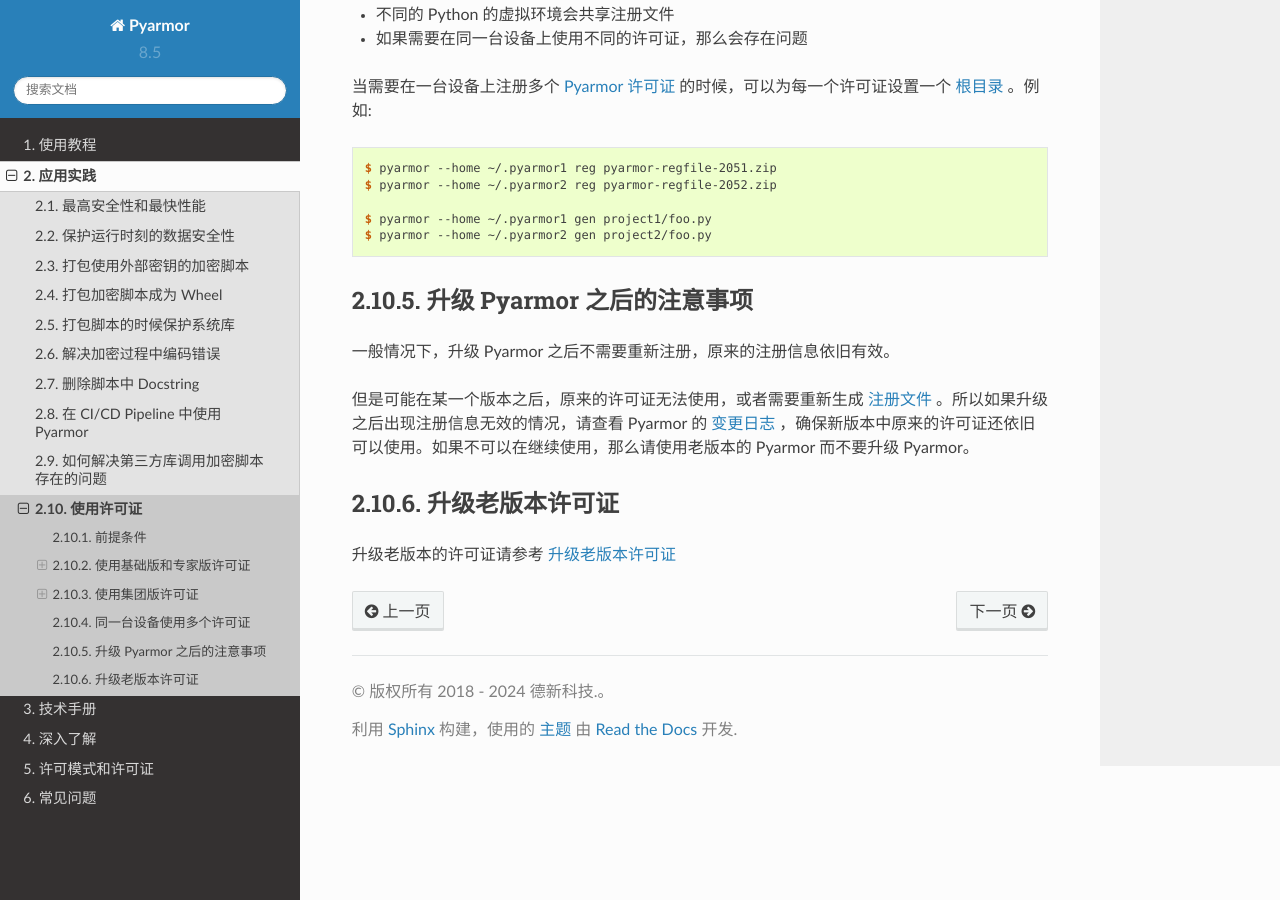
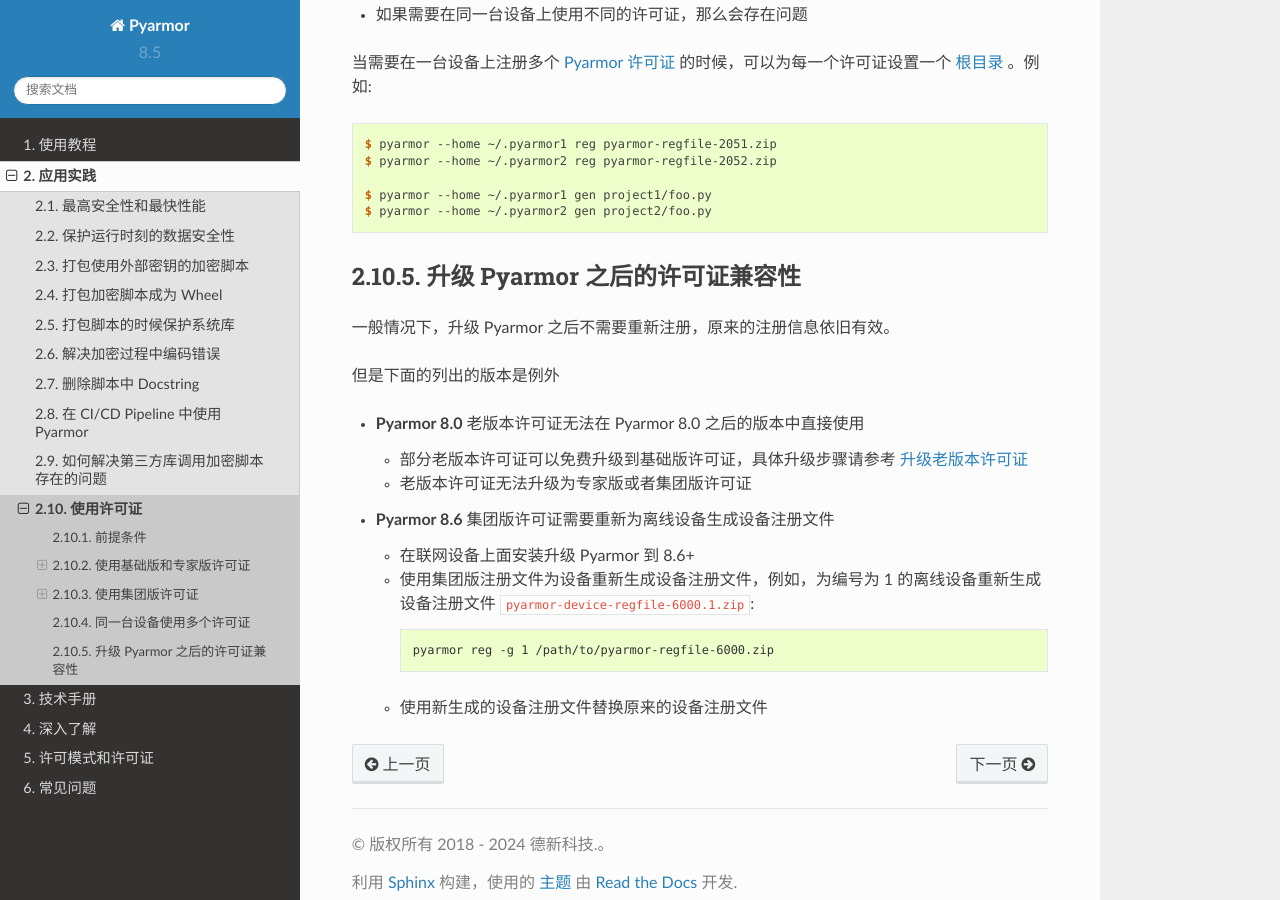
Before and after one commit to dashingsoft/pyarmor-docs-zh, a Sphinx documentation site: the page built from docs/how-to/register.rst, in a window 1280 px wide and 900 px high, scrolled down 9935 px. Built offline with Sphinx 7.4.7 and the Read the Docs theme 2.0.0, drawn with Linux system fonts in a browser that asks for light colours; some of the changed text lies outside the part shown.

Commit message:
说明许可证在不同版本的兼容性

```diff
--- a/docs/how-to/register.rst
+++ b/docs/how-to/register.rst
@@ -377,18 +377,25 @@
     $ pyarmor --home ~/.pyarmor1 gen project1/foo.py
     $ pyarmor --home ~/.pyarmor2 gen project2/foo.py
 
-升级 Pyarmor 之后的注意事项
-===========================
+升级 Pyarmor 之后的许可证兼容性
+===============================
 
 一般情况下，升级 Pyarmor 之后不需要重新注册，原来的注册信息依旧有效。
 
-但是可能在某一个版本之后，原来的许可证无法使用，或者需要重新生成 :term:`注册文件` 。所以如果升级之后出现注册信息无效的情况，请查看 Pyarmor 的 `变更日志`__ ，确保新版本中原来的许可证还依旧可以使用。如果不可以在继续使用，那么请使用老版本的 Pyarmor 而不要升级 Pyarmor。
+但是下面的列出的版本是例外
 
-__ https://github.com/dashingsoft/pyarmor/releases
+- **Pyarmor 8.0** 老版本许可证无法在 Pyarmor 8.0 之后的版本中直接使用
 
-升级老版本许可证
-================
+  - 部分老版本许可证可以免费升级到基础版许可证，具体升级步骤请参考 :ref:`upgrading old license`
+  - 老版本许可证无法升级为专家版或者集团版许可证
 
-升级老版本的许可证请参考 :ref:`upgrading old license`
+- **Pyarmor 8.6** 集团版许可证需要重新为离线设备生成设备注册文件
+
+  - 在联网设备上面安装升级 Pyarmor 到 8.6+
+  - 使用集团版注册文件为设备重新生成设备注册文件，例如，为编号为 1 的离线设备重新生成设备注册文件 ``pyarmor-device-regfile-6000.1.zip``::
+
+      pyarmor reg -g 1 /path/to/pyarmor-regfile-6000.zip
+
+  - 使用新生成的设备注册文件替换原来的设备注册文件
 
 .. include:: ../_common_definitions.txt
```
